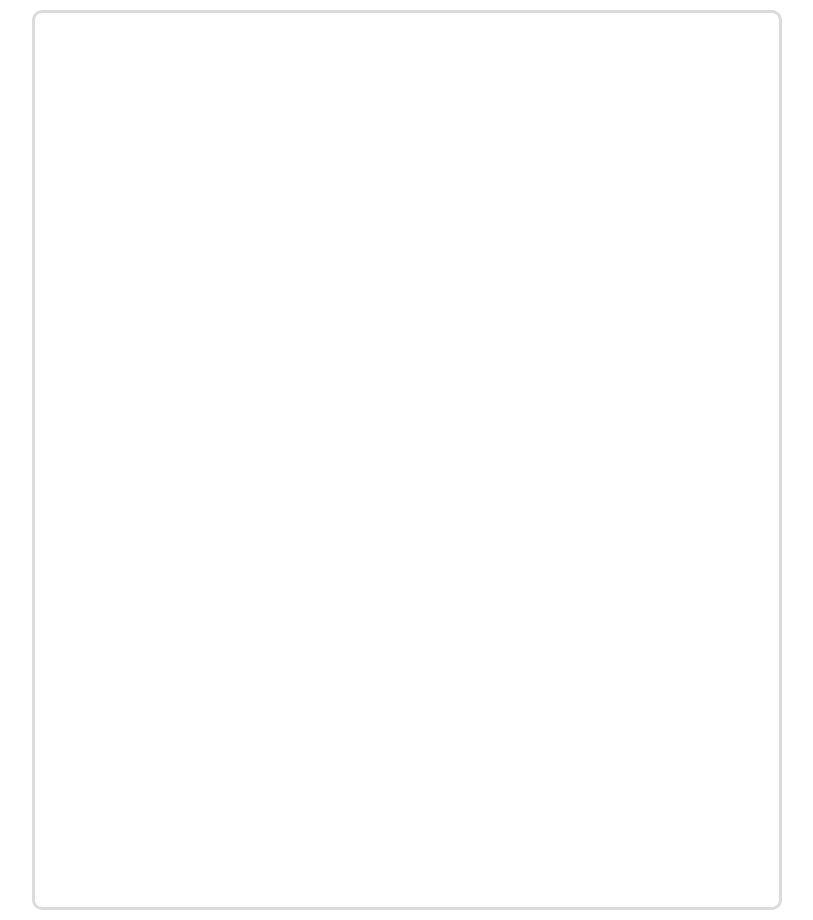
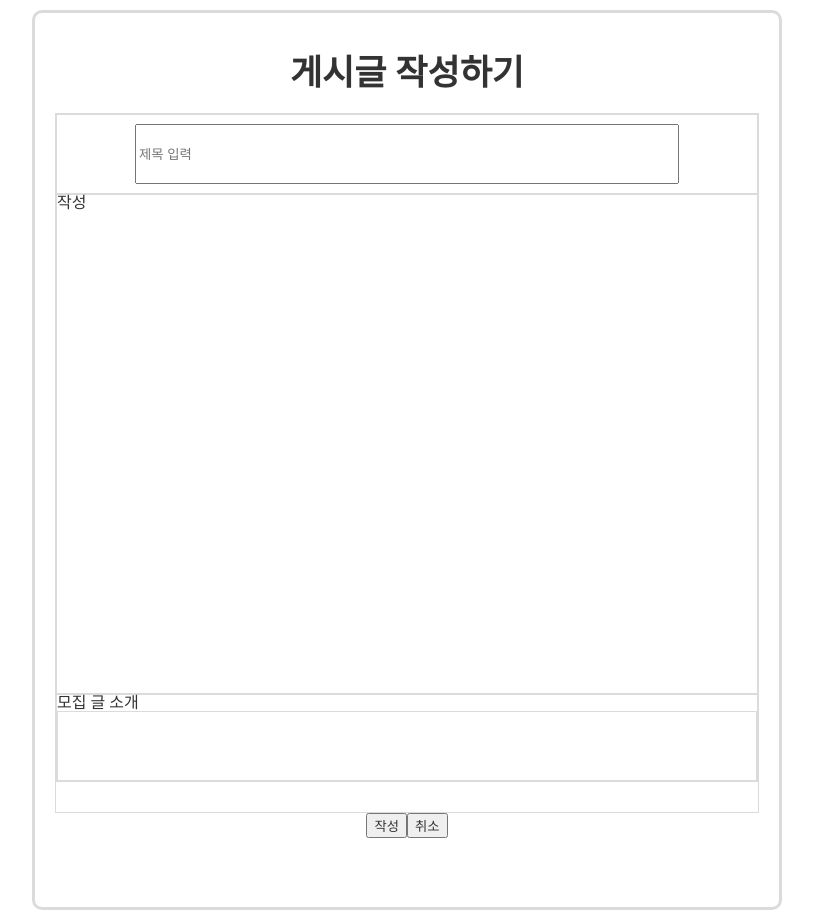
Before and after one commit to KORIT-BDGJ/joinus, a React (Create React App) app in the folder front_joinus/: page / in a window 1280 px wide. Before the commit this address had no page. Shown: the whole page, without its empty margins (233-1046 px from the left). Built offline with nearby package versions, Linux system fonts and the light colour scheme.

Commit message:
23.05.03 feat: 메인 화면(Main), 게시물 작성 화면(PostRegister) 구현

```diff
--- a/front_joinus/src/App.js
+++ b/front_joinus/src/App.js
@@ -1,15 +1,15 @@
 import { Global } from '@emotion/react'
 import { Reset } from './Styles/Global/reset';
-import { Routes } from 'react-router-dom';
+import Main from './pages/Main/Main';
+import PostRegister from './pages/Post/PostRegister/PostRegister';
 
 
 function App() {
   return (
     <>
       <Global styles={ Reset }></Global>
-      <Routes>
-
-      </Routes>
+      {/* <Main /> */}
+      <PostRegister />
     </>
   );
 }
--- a/front_joinus/src/pages/Main/Main.js
+++ b/front_joinus/src/pages/Main/Main.js
@@ -1,9 +1,112 @@
+/** @jsxImportSource @emotion/react */
+import { css } from "@emotion/react";
 import React from 'react';
+import { AiFillCaretDown } from 'react-icons/ai';
+
+const mainContainer = css`
+    padding: 10px;
+`;
+
+const header = css`
+    display: flex;
+    justify-content: space-between;
+    padding: 40px;
+    height: 100px;
+`;
+
+const searchItems = css`
+    display: flex;
+    justify-content: space-between;
+    padding: 10px;
+`;
+
+const categoryButton = css`
+    position: relative;
+    border: 1px solid #dbdbdb;
+    border-radius: 5px;
+    width: 30px;
+    height: 30px;
+    background-color: white;
+    cursor: pointer;
+`;
+
+const searchInput = css`
+    border: 1px solid #dbdbdb;
+    border-radius: 7px;
+    padding: 5px;
+    width: 200px;
+    height: 30px;
+`;
+
+const main = css`
+    display: flex;
+    border: 1px solid #dbdbdb;
+    border-radius: 7px;
+    flex-wrap: wrap;
+    height: 700px;
+    overflow-y: auto;
+`;
+
+const post = css`
+    border: 1px solid #dbdbdb;
+    border-radius: 7px;
+    padding: 5px;
+    width: 100%;
+    height: 120px;
+`;
+
+const postHeader = css`
+    height: 20%;
+`;
+const postMain = css`
+    display: flex;
+
+    justify-content: center;
+    align-items: center;
+    height: 60%;
+`;
+const postInfo = css`
+    height: 20%;
+`;
+
+const pageButton = css`
+    display: flex;
+    justify-content: center;
+    align-items: center;
+    padding: 15px;
+`;
 
 const Main = () => {
+
     return (
-        <div>
-
+        <div css={mainContainer}>
+            <header css={header}>
+                <div> 운동종목 설정
+                    <button css={categoryButton}>
+                        <AiFillCaretDown/>
+                    </button>
+                </div>
+                <div> 지역설정
+                    <button css={categoryButton}>
+                        <AiFillCaretDown/>
+                    </button>
+                </div>
+                <div>
+                    <button css={categoryButton}>
+                        <AiFillCaretDown/>
+                    </button>
+                    <input css={searchInput} type="search" placeholder="검색창"/>
+                </div>
+            </header>
+            <main css={main}>
+                <div css={post}>
+                    <header css={postHeader}>작성 날짜</header>
+                    <main css={postMain}> 제목 </main>
+                    <footer css={postInfo}>방장정보/모집시간/인원수</footer>
+                </div>
+            </main>
+            <button>작성하기</button>
+            <div css={pageButton}>페이지 이동</div>
         </div>
     );
 };
--- a/front_joinus/src/pages/Post/PostRegister/PostRegister.js
+++ b/front_joinus/src/pages/Post/PostRegister/PostRegister.js
@@ -1,9 +1,90 @@
+/** @jsxImportSource @emotion/react */
+import { css } from "@emotion/react";
 import React from 'react';
+
+const mainContainer = css`
+    padding: 10px;
+`;
+
+const header = css`
+    display: flex;
+    justify-content: center;
+    align-items: center;
+    height: 80px;
+`;
+
+const title = css`
+    font-size: 35px;
+    font-weight: 600;
+`;
+
+const postInfo = css`
+    display: flex;
+    flex-direction: column;
+    border: 1px solid #dbdbdb;
+    height: 700px;
+`;
+
+const postHeader = css`
+    display: flex;
+    justify-content: center;
+    align-items: center;
+    border: 1px solid #dbdbdb;
+    padding: 10px;
+    height: 80px;
+`;
+
+const postTitle = css`
+    width: 80%;
+    height: 60px;
+`;
+
+const postMain = css`
+    border: 1px solid #dbdbdb;
+    height: 500px;
+`;
+
+const postStory = css`
+    border: 1px solid #dbdbdb;
+`;
+
+const postWrite = css`
+    border: 1px solid #dbdbdb;
+    height: 70px;
+`;
+
+const postButton = css`
+    display: flex;
+    justify-content: center;
+    align-items: center;
+`;
 
 const PostRegister = () => {
     return (
-        <div>
-
+        <div css={mainContainer}>
+            <header css={header}>
+                <h1 css={title}>게시글 작성하기</h1>
+            </header>
+            <div css={postInfo}>
+                <header css={postHeader}>
+                    <input css={postTitle} type="text" placeholder="제목 입력"/>
+                </header>
+                <main css={postMain}>
+                    작성
+                    <div></div>
+                    <div></div>
+                    <div></div>
+                    <div></div>
+                    <div></div>
+                </main>
+                <footer css={postStory}>모집 글 소개
+                    <div css={postWrite}></div>
+                </footer>
+            </div>
+            <div css={postButton}>
+                <button>작성</button>
+                <button>취소</button>
+            </div>
         </div>
     );
 };
```
Also changed, not shown: 1 other file (tests, documents, lock files or other folders).
